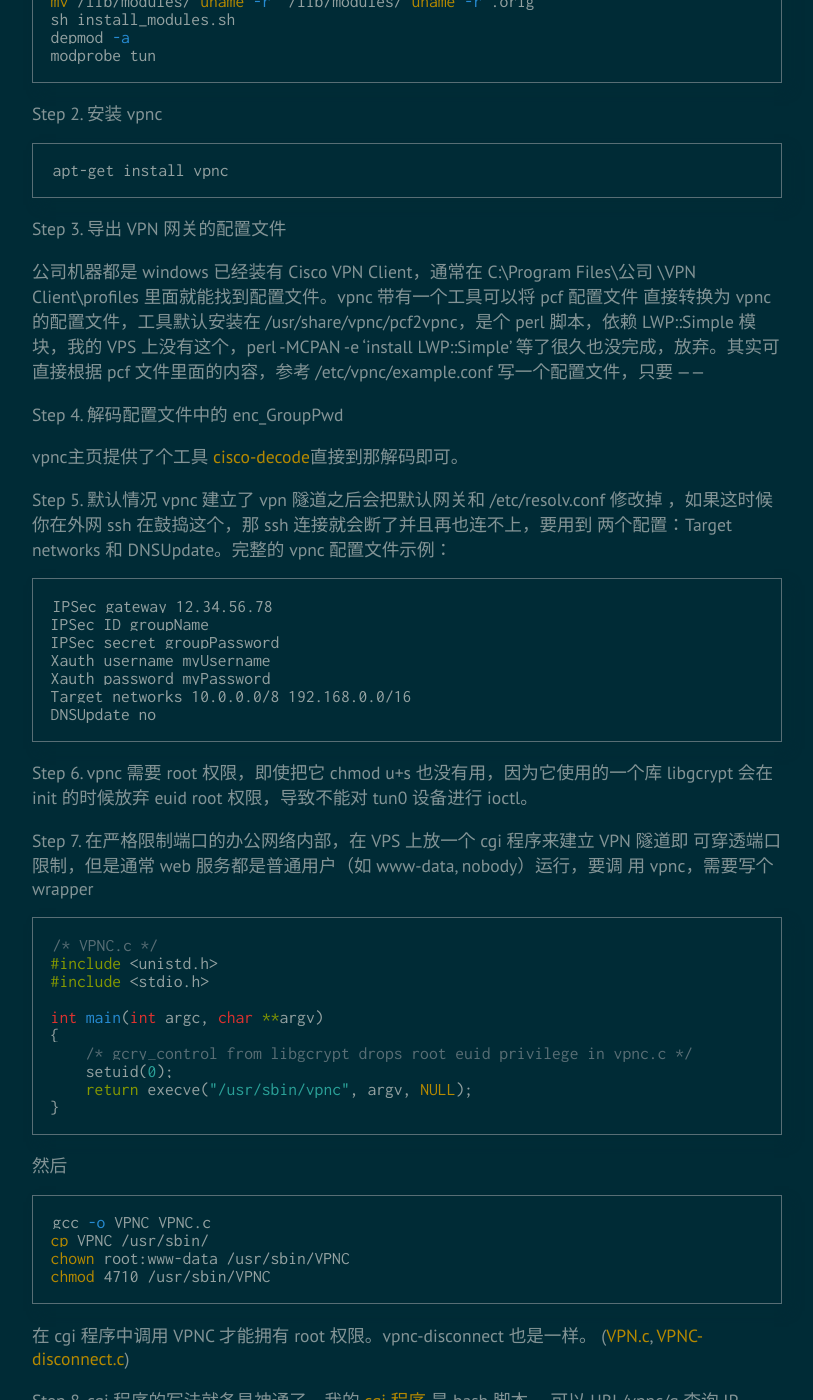
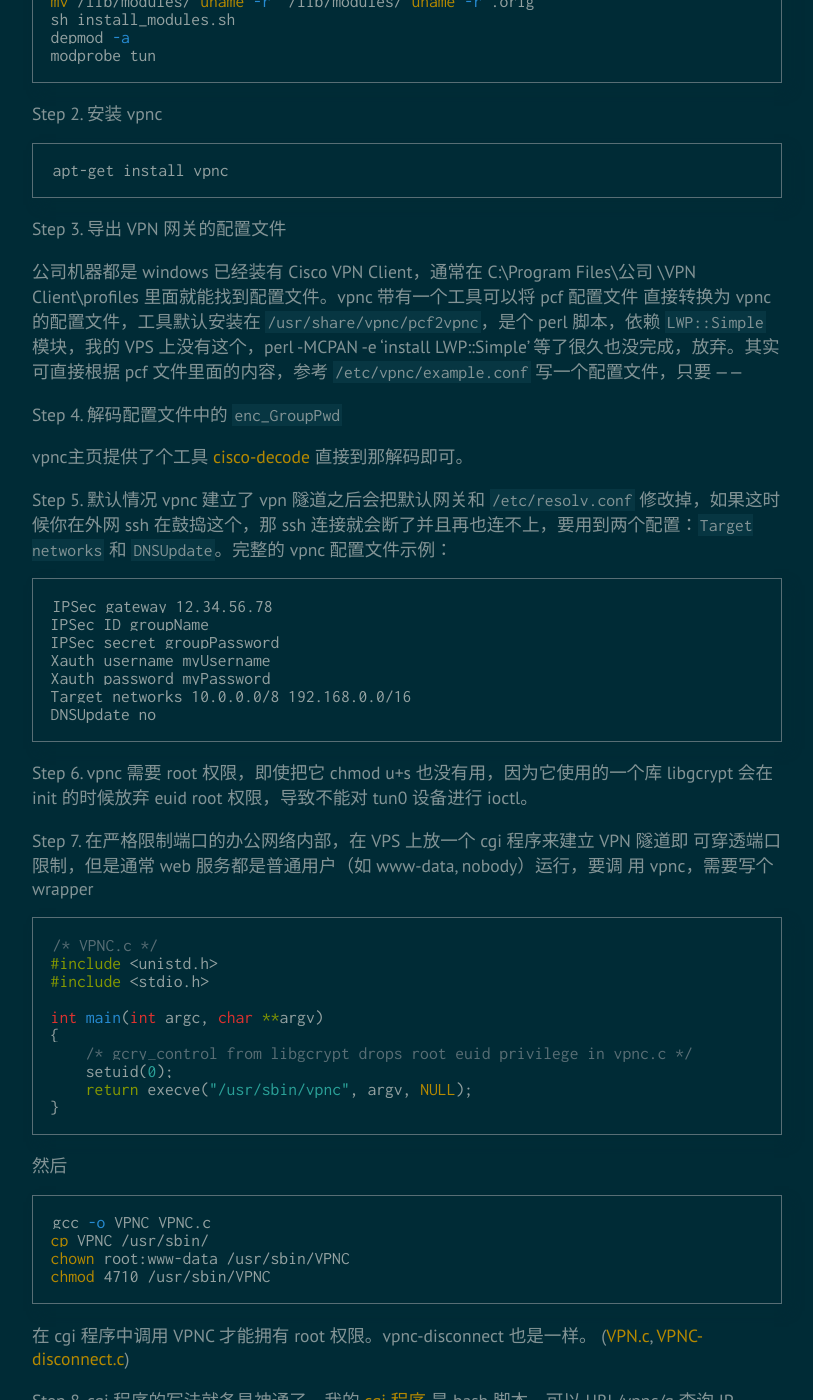
Before and after one commit to ymattw/joyus, a Jekyll site: the page built from _posts/2009-05-13-vpnc-note.md, in a window 1280 px wide and 1400 px high, scrolled down 359 px. Shown: the whole window, without its empty margins (233-1046 px from the left). Built offline with Jekyll 4.4.1, drawn with Linux system fonts in a browser that asks for light colours; comment, search, counter and statistics services are not loaded; some of the changed text lies outside the part shown.

````diff
--- a/_posts/2009-05-13-vpnc-note.md
+++ b/_posts/2009-05-13-vpnc-note.md
@@ -30,18 +30,20 @@ Step 3. 导出 VPN 网关的配置文件
 
 公司机器都是 windows 已经装有 Cisco VPN Client，通常在 C:\Program Files\公司
 \VPN Client\profiles 里面就能找到配置文件。vpnc 带有一个工具可以将 pcf 配置文件
-直接转换为 vpnc 的配置文件，工具默认安装在 /usr/share/vpnc/pcf2vpnc，是个 perl
-脚本，依赖 LWP::Simple 模块，我的 VPS 上没有这个，perl -MCPAN -e 'install
+直接转换为 vpnc 的配置文件，工具默认安装在 `/usr/share/vpnc/pcf2vpnc`，是个 perl
+脚本，依赖 `LWP::Simple` 模块，我的 VPS 上没有这个，perl -MCPAN -e 'install
 LWP::Simple' 等了很久也没完成，放弃。其实可直接根据 pcf 文件里面的内容，参考
-/etc/vpnc/example.conf 写一个配置文件，只要 ——
+`/etc/vpnc/example.conf` 写一个配置文件，只要 ——
 
-Step 4. 解码配置文件中的 enc\_GroupPwd
+Step 4. 解码配置文件中的 `enc_GroupPwd`
 
-vpnc主页提供了个工具 [cisco-decode](http://www.unix-ag.uni-kl.de/~massar/bin/cisco-decode)直接到那解码即可。
+vpnc主页提供了个工具 [cisco-decode](http://www.unix-ag.uni-kl.de/~massar/bin/cisco-decode)
+直接到那解码即可。
 
-Step 5. 默认情况 vpnc 建立了 vpn 隧道之后会把默认网关和 /etc/resolv.conf 修改掉
-，如果这时候你在外网 ssh 在鼓捣这个，那 ssh 连接就会断了并且再也连不上，要用到
-两个配置：Target networks 和 DNSUpdate。完整的 vpnc 配置文件示例：
+Step 5. 默认情况 vpnc 建立了 vpn 隧道之后会把默认网关和 `/etc/resolv.conf`
+修改掉，如果这时候你在外网 ssh 在鼓捣这个，那 ssh
+连接就会断了并且再也连不上，要用到两个配置：`Target networks`
+和 `DNSUpdate`。完整的 vpnc 配置文件示例：
 
     IPSec gateway 12.34.56.78
     IPSec ID groupName
@@ -81,11 +83,11 @@ chmod 4710 /usr/sbin/VPNC
 ```
 
 在 cgi 程序中调用 VPNC 才能拥有 root 权限。vpnc-disconnect 也是一样。
-([VPN.c](/pub/VPNC.c), [VPNC-disconnect.c](/pub/VPNC-disconnect.c))
+([VPN.c](/assets/2009/VPNC.c), [VPNC-disconnect.c](/assets/2009/VPNC-disconnect.c))
 
-Step 8. cgi 程序的写法就各显神通了，我的 [cgi 程序](/pub/vpnc.sh) 是 bash 脚本
-，可以 URL/vpnc/q 查询 IP，URL/vpnc/&lt;key&gt; 建立连接，URL/vpnc/d 断开连接，
-相关的 lighttpd 配置（适应任何脚本）：
+Step 8. cgi 程序的写法就各显神通了，我的 [cgi 程序](/assets/2009/vpnc.sh) 是 bash
+脚本，可以 URL/vpnc/q 查询 IP，URL/vpnc/&lt;key&gt; 建立连接，URL/vpnc/d
+断开连接，相关的 lighttpd 配置（适应任何脚本）：
 
     $HTTP["url"] =~ "^/cgi-bin/.*" {
         cgi.assign = ( "" => "" )
````
Also changed, not shown: 6 other files.
